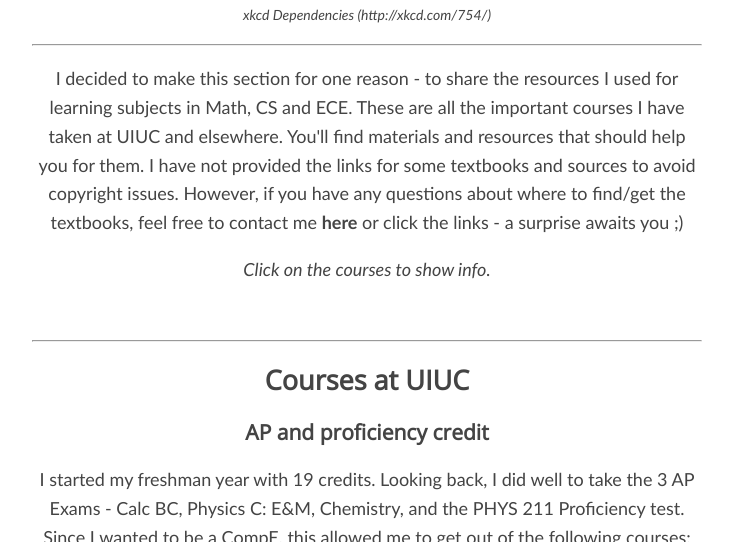
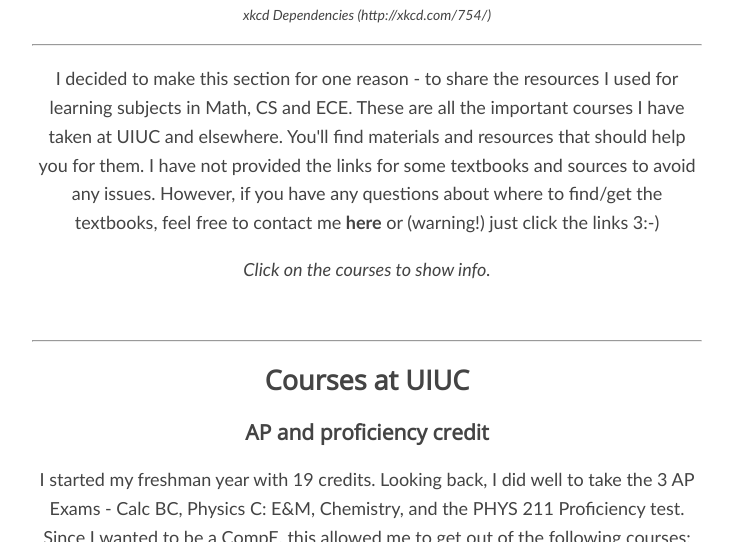
Before and after one commit to akashdeepdeb/akash.github.io, a Jekyll site: the page built from course_material/index.html, in a window 1280 px wide and 900 px high, cut to the strip 358-900 px from the top of the window. Shown: the whole strip, without its empty margins (273-1006 px from the left). Built offline with Jekyll 4.4.1, drawn with Linux system fonts in a browser that asks for light colours.

Commit message:
Update index.html

```diff
--- a/course_material/index.html
+++ b/course_material/index.html
@@ -41,7 +41,7 @@
 <hr>
 <p>
   I decided to make this section for one reason - to share the resources I used for learning subjects in Math, CS and ECE. These are all the important courses I have taken at UIUC and elsewhere. You'll find materials and resources that should help you for them.
-  I have not provided the links for some textbooks and sources to avoid copyright issues. However, if you have any questions about where to find/get the textbooks, feel free to contact me <a href = "/contact"><b>here</b> or click the links - a surprise awaits you ;)</a>
+  I have not provided the links for some textbooks and sources to avoid any issues. However, if you have any questions about where to find/get the textbooks, feel free to contact me <a href = "/contact"><b>here</b></a> or (warning!) just click the links 3:-)
 </p>
 <p><em>Click on the courses to show info.</em></p>
 <br>
```
